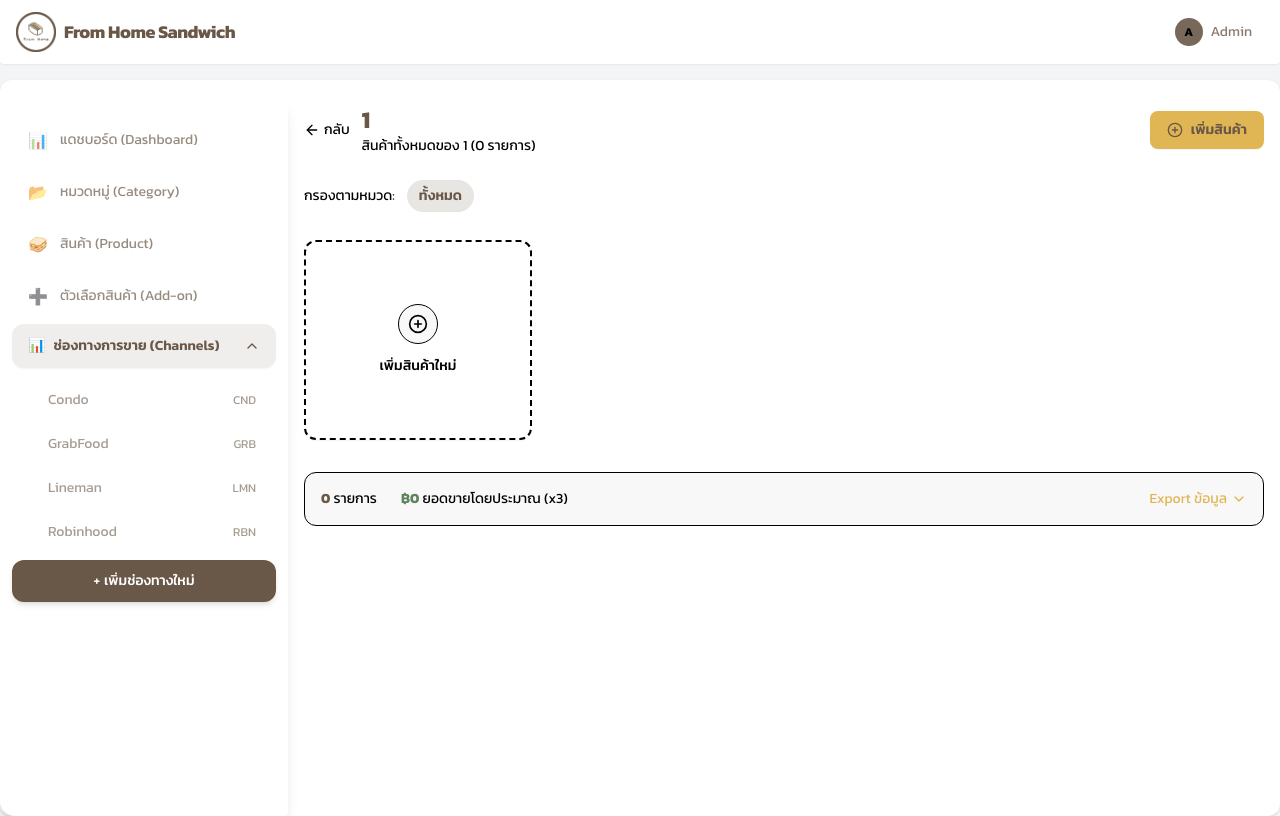
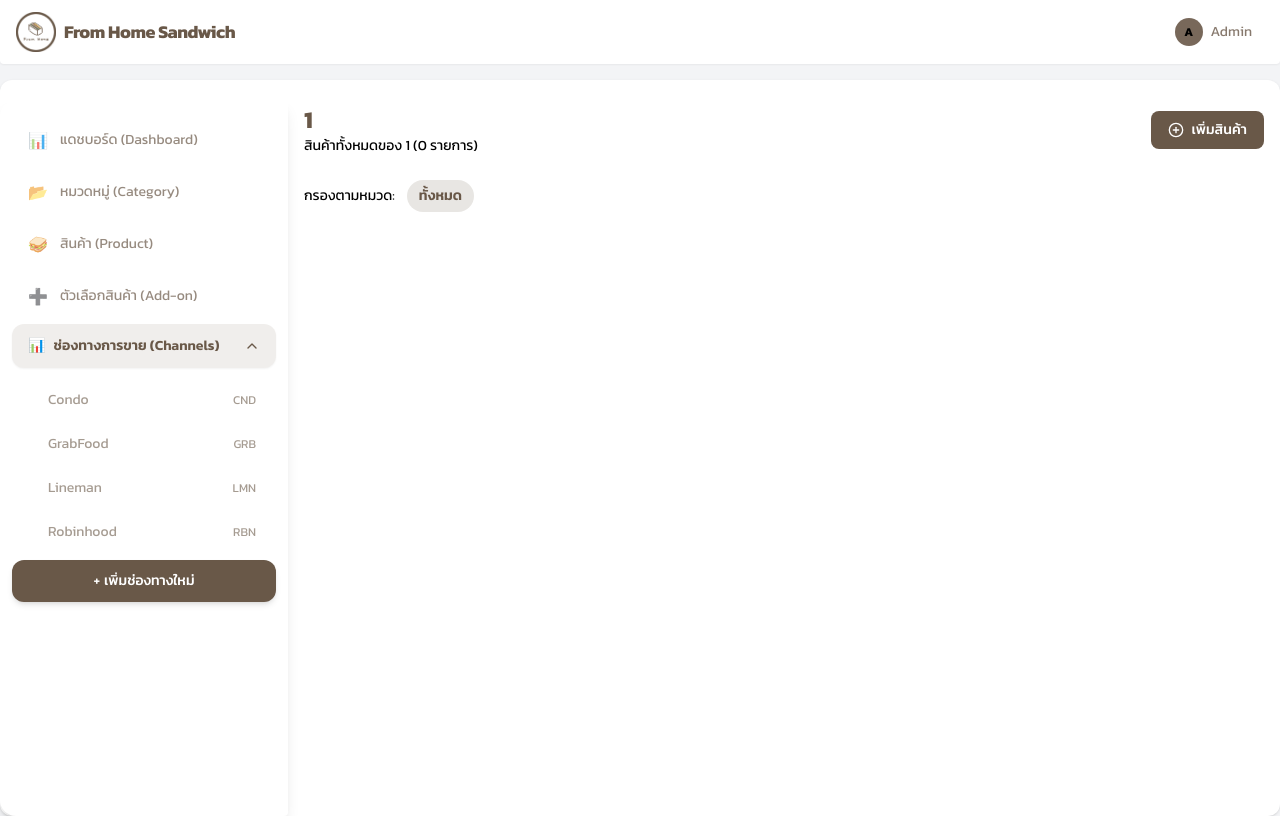
Before and after one commit to BlackMocca/fromhome-sandwich, a Next.js app in the folder web/: page /management/channels/1 in a window 1280 px wide. Built offline with nearby package versions, Linux system fonts and the light colour scheme.

Commit message:
ui is clear in management

```diff
--- a/web/app/management/addons/page.tsx
+++ b/web/app/management/addons/page.tsx
@@ -2,6 +2,7 @@
 
 import { useState } from 'react';
 import { PlusCircle, Edit2 } from 'lucide-react';
+import { Input } from '@/components/ui/input';
 import { ToggleSwitch } from '@/components/ui/toggle-switch';
 import { cn } from '@/lib/utils';
 
@@ -19,6 +20,7 @@ export default function AddonsPage() {
   const [activeAddons, setActiveAddons] = useState<Record<number, boolean>>(
     Object.fromEntries(ADDONS.map(a => [a.id, true])) // default active
   );
+  const [search, setSearch] = useState('');
 
   return (
     <div className='w-full'>
@@ -27,6 +29,15 @@ export default function AddonsPage() {
         <button type="button" className="bg-primary text-white font-semibold px-4 py-2 rounded-lg hover:bg-primary/90 transition-colors border border-transparent shadow-sm flex items-center gap-2 text-sm">
           <PlusCircle className="w-4 h-4" /> เพิ่มตัวเลือก
         </button>
+      </div>
+
+      {/* Search */}
+      <div className="mb-6 max-w-md">
+        <Input
+          placeholder="ค้นหาตัวเลือก..."
+          value={search}
+          onChange={e => setSearch(e.target.value)}
+        />
       </div>
 
       {/* Data Table Layout — ใช้ grid แทน table */}
@@ -41,7 +52,9 @@ export default function AddonsPage() {
         </div>
 
         {/* Data Rows */}
-        {addons.map((addon, i) => (
+        {addons
+          .filter(addon => addon.name.toLowerCase().includes(search.toLowerCase()))
+          .map((addon, i) => (
           <div
             key={addon.id}
             className={cn(
--- a/web/app/management/channels/[name]/page.tsx
+++ b/web/app/management/channels/[name]/page.tsx
@@ -142,16 +142,19 @@ export default function ChannelDetailPage() {
   const allCategoryNames = ['ทั้งหมด', ...Array.from(new Set(rawProducts.map(p => p.category)))];
 
   return (
-    <div>
+    <>
+      {/* ซ่อน scrollbar ทั้ง vertical และ horizontal */}
+      <style>{`
+        .scrollbar-hide::-webkit-scrollbar { display: none; }
+        .scrollbar-hide {
+          -ms-overflow-style: none;
+          scrollbar-width: none;
+        }
+      `}</style>
+    <div className="h-full w-full overflow-y-auto scrollbar-hide">
       {/* Header */}
       <div className="flex items-center justify-between mb-6">
         <div className="flex items-center gap-3">
-          <button
-            onClick={() => router.back()}
-            className="text-sm text-muted-foreground hover:text-primary flex items-center gap-1 transition-colors"
-          >
-            <ArrowLeft className="w-4 h-4" /> กลับ
-          </button>
           <div>
             <h1 className="text-2xl font-bold text-primary">{channelName}</h1>
             <p className="text-sm text-muted-foreground">สินค้าทั้งหมดของ {channelName} ({products.length} รายการ)</p>
@@ -159,7 +162,7 @@ export default function ChannelDetailPage() {
         </div>
 
         {/* Actions */}
-        <button className="btn-action flex items-center gap-2 text-sm">
+        <button className="btn-primary text-white flex items-center gap-2 text-sm">
           <PlusCircle className="w-4 h-4" /> เพิ่มสินค้า
         </button>
       </div>
@@ -195,27 +198,8 @@ export default function ChannelDetailPage() {
           />
         ))}
 
-        {/* Add new product card */}
-        <button className="card-panel flex items-center justify-center min-h-[200px] border-dashed border-2 border-border/50 hover:border-action hover:bg-action/5 transition-all group">
-          <div className="text-center">
-            <div className="w-10 h-10 rounded-full bg-surface border border-border/50 mx-auto mb-3 flex items-center justify-center group-hover:bg-action/20 group-hover:border-action/50 transition-colors">
-              <PlusCircle className="w-5 h-5 text-muted-foreground group-hover:text-primary" />
-            </div>
-            <p className="text-sm text-muted-foreground group-hover:text-primary font-medium">เพิ่มสินค้าใหม่</p>
-          </div>
-        </button>
-      </div>
-
-      {/* Footer info */}
-      <div className="mt-8 p-4 bg-surface rounded-xl border border-border/50 flex items-center justify-between">
-        <div className="flex gap-6 text-sm text-muted-foreground">
-          <span><strong className="text-primary">{filteredProducts.length}</strong> รายการ</span>
-          <span><strong className="text-success">฿{filteredProducts.reduce((s, p) => s + p.base_price * 3, 0).toLocaleString()}</strong> ยอดขายโดยประมาณ (x3)</span>
-        </div>
-        <button className="flex items-center gap-1 text-sm text-action hover:text-primary transition-colors">
-          Export ข้อมูล <ChevronDown className="w-4 h-4" />
-        </button>
       </div>
     </div>
+    </>
   );
 }
```
Also changed, not shown: 2 other files (tests, documents, lock files or other folders).
